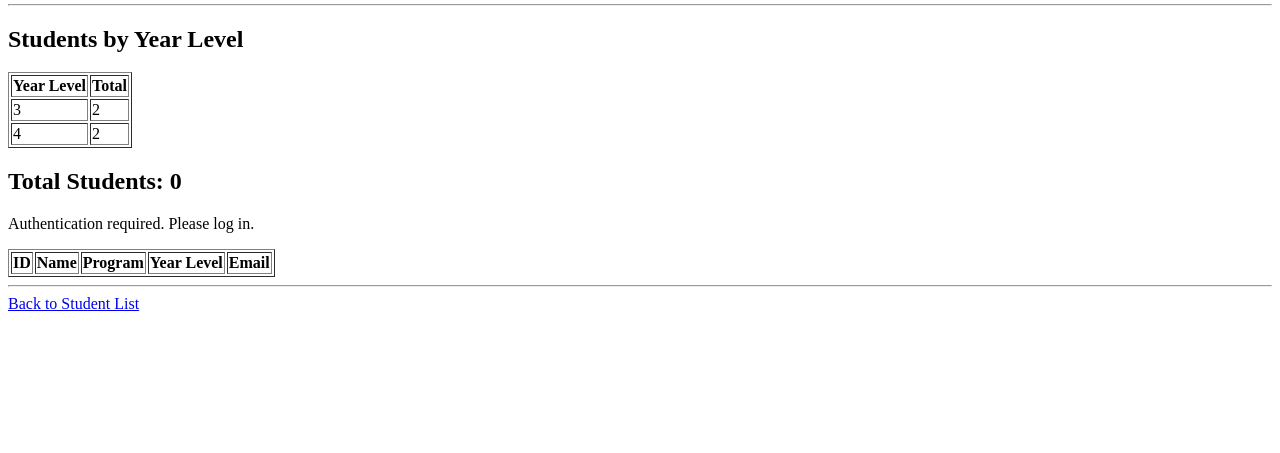
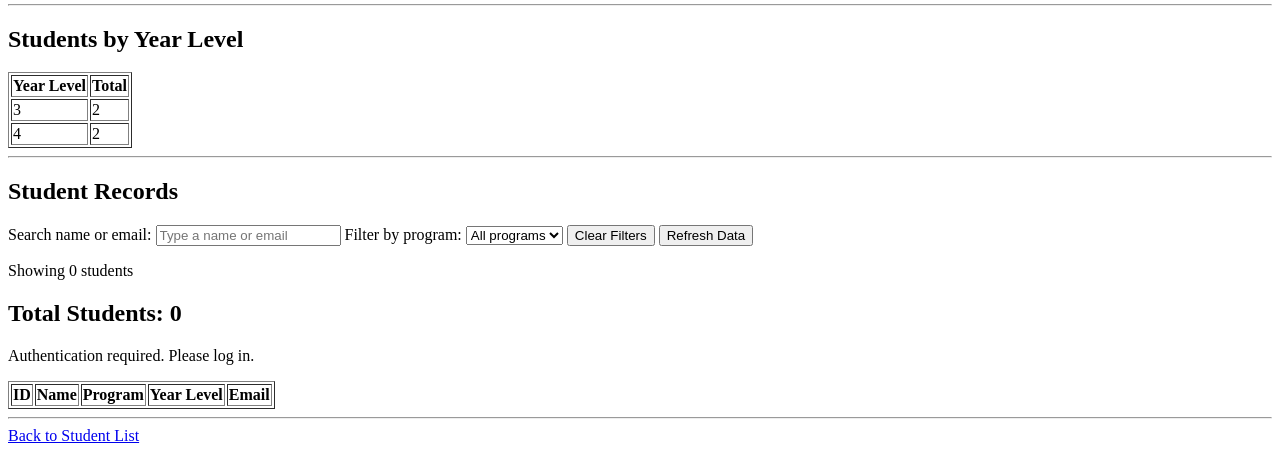
Before and after one commit to AchillesOcampo/AISO_DjangoWebApp, a Django app: page /registration/dashboard/ in a window 1280 px wide. Shown: the part 358-811 px from the top of the page. Before the commit the page ends 669 px from the top, so only its background shows below. Run offline with Django 5.2, Linux system fonts and the light colour scheme; data comes from the database, SQL or seed files in the repository; both versions use the stored data as it was after the commit; lists and menus that the app fills with data are empty.

Commit message:
Enhance AJAX dashboard with search and filters

```diff
--- a/AISO_DjangoWebApp/registration/static/registration/js/student_dashboard.js
+++ b/AISO_DjangoWebApp/registration/static/registration/js/student_dashboard.js
@@ -1,10 +1,20 @@
-/*fetch("/api/students")
-.then(response => response.json())
-.then(data => {
-    console.log(data);
-});*/
+let allStudents = [];
 
-async function loadStudents() {
+const searchInput =
+    document.getElementById("student-search");
+
+const programFilter =
+    document.getElementById("program-filter");
+
+const clearButton =
+    document.getElementById("clear-filters");
+
+const refreshButton =
+    document.getElementById("refresh-students");
+
+const resultCount =
+    document.getElementById("result-count");
+
 const loadingMessage =
     document.getElementById("loading-message");
 
@@ -17,15 +27,25 @@
 const tableBody =
     document.getElementById("student-table-body");
 
+
+async function loadStudents() {
+
+    loadingMessage.textContent =
+        "Loading students...";
+
+    errorMessage.textContent = "";
+
+    refreshButton.disabled = true;
+
     try {
-        loadingMessage.textContent = "Loading students...";
-        errorMessage.textContent = "";
 
         const response =
             await fetch("/api/students/");
 
         if (!response.ok) {
+
             if (response.status === 401) {
+
                 throw new Error(
                     "Authentication required. Please log in."
                 );
@@ -39,41 +59,20 @@
         const data =
             await response.json();
 
+        allStudents =
+            data.students;
+
         studentCount.textContent =
             data.count;
 
-        tableBody.innerHTML = "";
+        populateProgramFilter();
 
-        if (data.students.length === 0) {
-            const row = document.createElement("tr");
-
-            row.innerHTML = `
-                <td colspan="5">
-                    No Student records found.
-                </td>
-            `;
-
-            tableBody.appendChild(row);
-        } else {
-            data.students.forEach(student => {
-                const row =
-                    document.createElement("tr");
-
-                row.innerHTML = `
-                    <td>${student.id}</td>
-                    <td>${student.student_name}</td>
-                    <td>${student.program}</td>
-                    <td>${student.year_level}</td>
-                    <td>${student.email}</td>
-                `;
-
-                tableBody.appendChild(row);
-            });
-        }
+        renderStudents();
 
         loadingMessage.textContent = "";
 
     } catch (error) {
+
         loadingMessage.textContent = "";
 
         errorMessage.textContent =
@@ -83,7 +82,184 @@
             "Student loading error:",
             error
         );
+
+    } finally {
+
+        refreshButton.disabled = false;
     }
 }
 
+
+function populateProgramFilter() {
+
+    const selectedProgram =
+        programFilter.value;
+
+    const programs = [
+        ...new Set(
+            allStudents
+                .map(student => student.program)
+                .filter(Boolean)
+        )
+    ].sort();
+
+    programFilter.replaceChildren();
+
+    const allOption =
+        document.createElement("option");
+
+    allOption.value = "";
+
+    allOption.textContent =
+        "All programs";
+
+    programFilter.appendChild(
+        allOption
+    );
+
+    programs.forEach(program => {
+
+        const option =
+            document.createElement("option");
+
+        option.value =
+            program;
+
+        option.textContent =
+            program;
+
+        programFilter.appendChild(
+            option
+        );
+    });
+
+    if (programs.includes(selectedProgram)) {
+
+        programFilter.value =
+            selectedProgram;
+    }
+}
+
+
+function renderStudents() {
+
+    const searchTerm =
+        searchInput.value
+            .trim()
+            .toLowerCase();
+
+    const selectedProgram =
+        programFilter.value;
+
+    const filteredStudents =
+        allStudents.filter(student => {
+
+            const name =
+                (student.student_name || "")
+                    .toLowerCase();
+
+            const email =
+                (student.email || "")
+                    .toLowerCase();
+
+            const matchesSearch =
+                name.includes(searchTerm) ||
+                email.includes(searchTerm);
+
+            const matchesProgram =
+                selectedProgram === "" ||
+                student.program === selectedProgram;
+
+            return (
+                matchesSearch &&
+                matchesProgram
+            );
+        });
+
+
+    tableBody.replaceChildren();
+
+
+    if (filteredStudents.length === 0) {
+
+        const row =
+            document.createElement("tr");
+
+        const cell =
+            document.createElement("td");
+
+        cell.colSpan = 5;
+
+        cell.textContent =
+            "No matching Student records found.";
+
+        row.appendChild(cell);
+
+        tableBody.appendChild(row);
+
+    } else {
+
+        filteredStudents.forEach(student => {
+
+            const row =
+                document.createElement("tr");
+
+            [
+                student.id,
+                student.student_name,
+                student.program,
+                student.year_level,
+                student.email
+            ].forEach(value => {
+
+                const cell =
+                    document.createElement("td");
+
+                cell.textContent =
+                    value ?? "";
+
+                row.appendChild(cell);
+            });
+
+            tableBody.appendChild(row);
+        });
+    }
+
+
+    resultCount.textContent =
+        `Showing ${filteredStudents.length} of ${allStudents.length} students`;
+}
+
+
+searchInput.addEventListener(
+    "input",
+    renderStudents
+);
+
+
+programFilter.addEventListener(
+    "change",
+    renderStudents
+);
+
+
+clearButton.addEventListener(
+    "click",
+    () => {
+
+        searchInput.value = "";
+
+        programFilter.value = "";
+
+        renderStudents();
+    }
+);
+
+
+refreshButton.addEventListener(
+    "click",
+    loadStudents
+);
+
+
 loadStudents();
--- a/AISO_DjangoWebApp/registration/templates/registration/student_dashboard.html
+++ b/AISO_DjangoWebApp/registration/templates/registration/student_dashboard.html
@@ -75,16 +75,59 @@
 
 </table>
 
+<hr>
+
+<h2>Student Records</h2>
+
+<section>
+
+    <label for="student-search">
+        Search name or email:
+    </label>
+
+    <input
+        type="search"
+        id="student-search"
+        placeholder="Type a name or email"
+    >
+
+    <label for="program-filter">
+        Filter by program:
+    </label>
+
+    <select id="program-filter">
+        <option value="">
+            All programs
+        </option>
+    </select>
+
+    <button type="button" id="clear-filters">
+        Clear Filters
+    </button>
+
+    <button type="button" id="refresh-students">
+        Refresh Data
+    </button>
+
+</section>
+
+<p id="result-count" aria-live="polite">
+    Showing 0 students
+</p>
+
 <h2>
     Total Students:
     <span id="student-count">0</span>
 </h2>
 
-<p id="loading-message">Loading students...</p>
+<p id="loading-message">
+    Loading students...
+</p>
 
 <p id="error-message"></p>
 
 <table border="1" id="student-table">
+
     <thead>
         <tr>
             <th>ID</th>
@@ -97,8 +140,8 @@
 
     <tbody id="student-table-body">
     </tbody>
+
 </table>
-
 
 <hr>
 
@@ -107,5 +150,6 @@
 </a>
 
 <script src="{% static 'registration/js/student_dashboard.js' %}"></script>
+
 </body>
 </html>
```
Also changed, not shown: AISO_DjangoWebApp/db.sqlite3 (added). Lines whose indentation alone changed are shown as unchanged.
